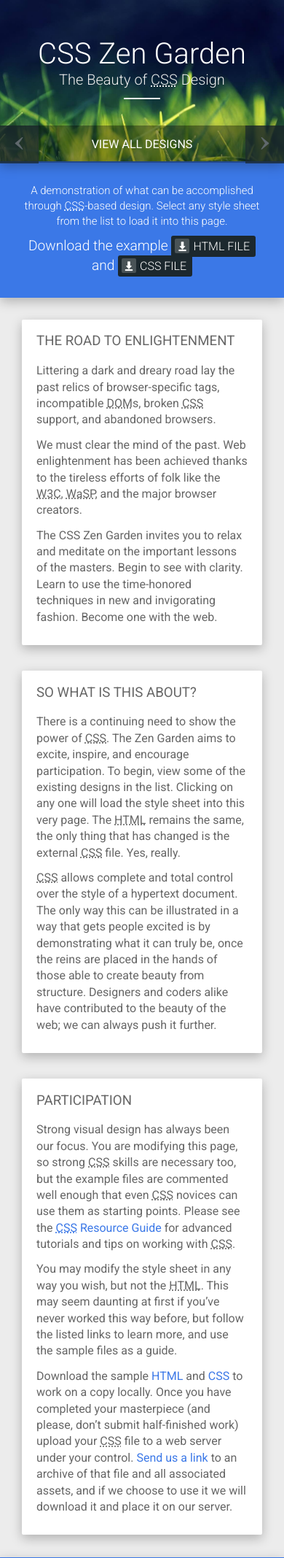
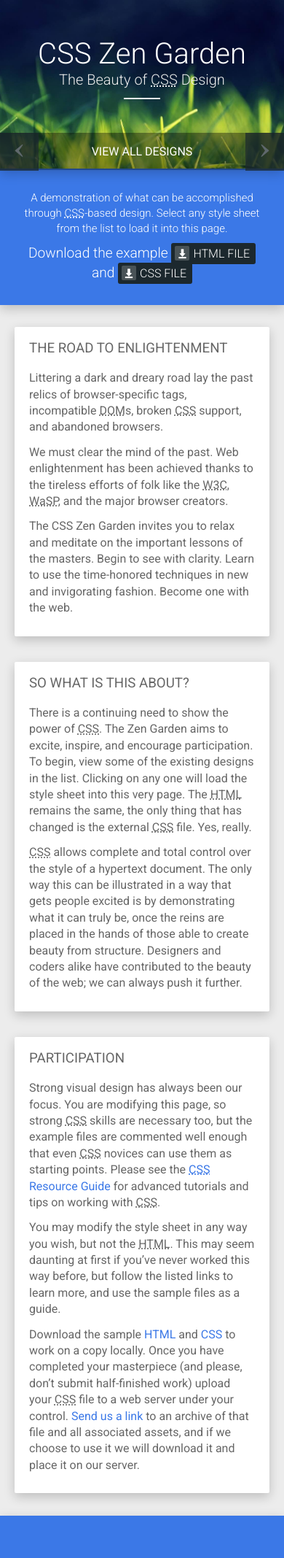
Before and after one commit to kenyk7/cssgarden, a PHP site: page / in a window 390 px wide. Shown: the top 2135 px of the page at 73% size. Run offline with PHP 8.4, Linux system fonts and the light colour scheme.

Commit message:
ajustes de alto

```diff
--- a/css/style.css
+++ b/css/style.css
@@ -53,7 +53,7 @@
   line-height: 1.4;
 }
 .shadow {
-  box-shadow: 0 5px 15px rgba(0, 0, 0, 0.25);
+  box-shadow: 0 5px 15px rgba(0, 0, 0, 0.2);
 }
 .cover {
   background-size: cover;
@@ -64,7 +64,7 @@
 }
 .intro header {
   text-align: center;
-  padding: 50px 0 100px;
+  padding: 50px 0 110px;
   color: #fff;
   background: #3b78e7;
   background-image: url(../img/header.jpg);
@@ -86,12 +86,12 @@
 }
 .design-archives {
   position: absolute;
-  top: 194px;
+  top: 204px;
   left: 0%;
   right: 0%;
   z-index: 999;
   background: rgba(0, 0, 0, 0.4);
-  box-shadow: 0 5px 15px rgba(0, 0, 0, 0.25);
+  box-shadow: 0 5px 15px rgba(0, 0, 0, 0.2);
 }
 .design-archives:hover {
   background: rgba(0, 0, 0, 0.5);
@@ -145,7 +145,7 @@
   background: #3b78e7;
   position: relative;
   z-index: 99;
-  box-shadow: 0 5px 15px rgba(0, 0, 0, 0.25);
+  box-shadow: 0 5px 15px rgba(0, 0, 0, 0.2);
 }
 .summary p {
   width: 85%;
@@ -171,7 +171,7 @@
 .summary p a:hover,
 .summary p a:focus {
   background: #090c0e;
-  box-shadow: 0 5px 15px rgba(0, 0, 0, 0.25);
+  box-shadow: 0 5px 15px rgba(0, 0, 0, 0.2);
 }
 .summary p a:before {
   content: "D";
@@ -201,7 +201,7 @@
   background: #fff;
   border-radius: 2px;
   z-index: -1;
-  box-shadow: 0 5px 15px rgba(0, 0, 0, 0.25);
+  box-shadow: 0 5px 15px rgba(0, 0, 0, 0.2);
 }
 .zen-resources {
   width: 300px;
@@ -210,7 +210,7 @@
   box-shadow: inset -5px 0 15px -6px rgba(0, 0, 0, 0.3);
   position: absolute;
   left: 0;
-  top: 360px;
+  top: 370px;
   border-radius: 2px;
 }
 .zen-resources h3 {
@@ -269,7 +269,7 @@
   background: #fff;
   border-radius: 2px;
   z-index: -1;
-  box-shadow: 0 5px 15px rgba(0, 0, 0, 0.25);
+  box-shadow: 0 5px 15px rgba(0, 0, 0, 0.2);
 }
 .participation {
   margin-top: 10px;
@@ -281,7 +281,7 @@
   box-shadow: inset 5px 0 15px -6px rgba(0, 0, 0, 0.3);
   position: absolute;
   right: 0;
-  top: 665px;
+  top: 675px;
   border-radius: 2px;
 }
 .design-selection ul {
@@ -318,7 +318,7 @@
   background: url(../img/header1.jpg);
   background-size: cover;
   background-position: center center;
-  box-shadow: 0 5px 15px rgba(0, 0, 0, 0.25);
+  box-shadow: 0 5px 15px rgba(0, 0, 0, 0.2);
   background: #3b78e7;
   text-align: center;
 }
@@ -379,12 +379,12 @@
 }
 @media (max-width: 1246px) {
   .design-selection {
-    top: 705px;
+    top: 715px;
   }
 }
 @media (max-width: 1040px) {
   .design-selection {
-    top: 780px;
+    top: 790px;
   }
   .design-selection ul li {
     padding-top: 18px;
@@ -394,7 +394,7 @@
     margin-top: -10px;
   }
   .zen-resources {
-    top: 380px;
+    top: 390px;
   }
 }
 @media (max-width: 860px) {
@@ -423,9 +423,20 @@
   .explanation,
   .participation {
     margin-right: 0;
+    padding: 30px 40px;
+  }
+  .explanation:before,
+  .participation:before {
+    left: 20px;
+    right: 20px;
   }
   .preamble {
     margin-left: 0;
+    padding: 30px 40px;
+  }
+  .preamble:before {
+    left: 20px;
+    right: 20px;
   }
   .participation {
     margin-top: -10px;
@@ -445,7 +456,7 @@
     font-size: 20px;
   }
   .design-archives {
-    top: 172px;
+    top: 182px;
   }
   .design-archives ul li.next a,
   .design-archives ul li.previous a {
--- a/css/style.less
+++ b/css/style.less
@@ -62,7 +62,7 @@
 
 // css custom gen
 .shadow{
-	box-shadow: 0 5px 15px rgba(0, 0, 0, 0.25);
+	box-shadow: 0 5px 15px rgba(0, 0, 0, 0.2);
 }
 .cover{
 	background-size: cover;
@@ -75,7 +75,7 @@
 .intro{
 	header{
 		text-align: center;
-		padding: 50px 0 100px;
+		padding: 50px 0 110px;
 		color: #fff;
 		background: @primary;
 		background-image: url(../img/header.jpg);
@@ -98,7 +98,7 @@
 
 .design-archives{
 	position: absolute;
-	top: 194px;
+	top: 204px;
 	left: 0%;
 	right: 0%;
 	z-index: 999;
@@ -234,7 +234,7 @@
 	box-shadow: inset -5px 0 15px -6px  rgba(0, 0, 0, 0.3);
 	position: absolute;
 	left: 0;
-	top: 360px;
+	top: 370px;
 	border-radius: 2px;
 	h3{
 		display: none;
@@ -307,7 +307,7 @@
 	box-shadow: inset 5px 0 15px -6px  rgba(0, 0, 0, 0.3);
 	position: absolute;
 	right: 0;
-	top: 665px;
+	top: 675px;
 	border-radius: 2px;
 	h3{
 		// display: none;
@@ -410,12 +410,12 @@
 
 @media (max-width: 1246px) {
 	.design-selection{
-		top: 705px;
+		top: 715px;
 	}
 }
 @media (max-width: 1040px) {
 	.design-selection{
-		top: 780px;
+		top: 790px;
 		ul li{
 			padding-top: 18px;
 			padding-bottom: 18px;
@@ -425,7 +425,7 @@
 		margin-top: -10px;
 	}
 	.zen-resources{
-		top: 380px;
+		top: 390px;
 	}
 }
 
@@ -456,9 +456,19 @@
 	}
 	.explanation,.participation{
 		margin-right: 0;
+		padding: 30px 40px;
+		&:before{
+			left: 20px;
+			right: 20px;
+		}
 	}
 	.preamble{
 		margin-left: 0;
+		padding: 30px 40px;
+		&:before{
+			left: 20px;
+			right: 20px;
+		}
 	}
 	.participation{
 		margin-top: -10px;
@@ -481,7 +491,7 @@
 		font-size: 20px;
 	}
 	.design-archives{
-		top: 172px;
+		top: 182px;
 		ul li{
 			&.next,&.previous{
 				a{
```
Also changed, not shown: css/style.min.css.
